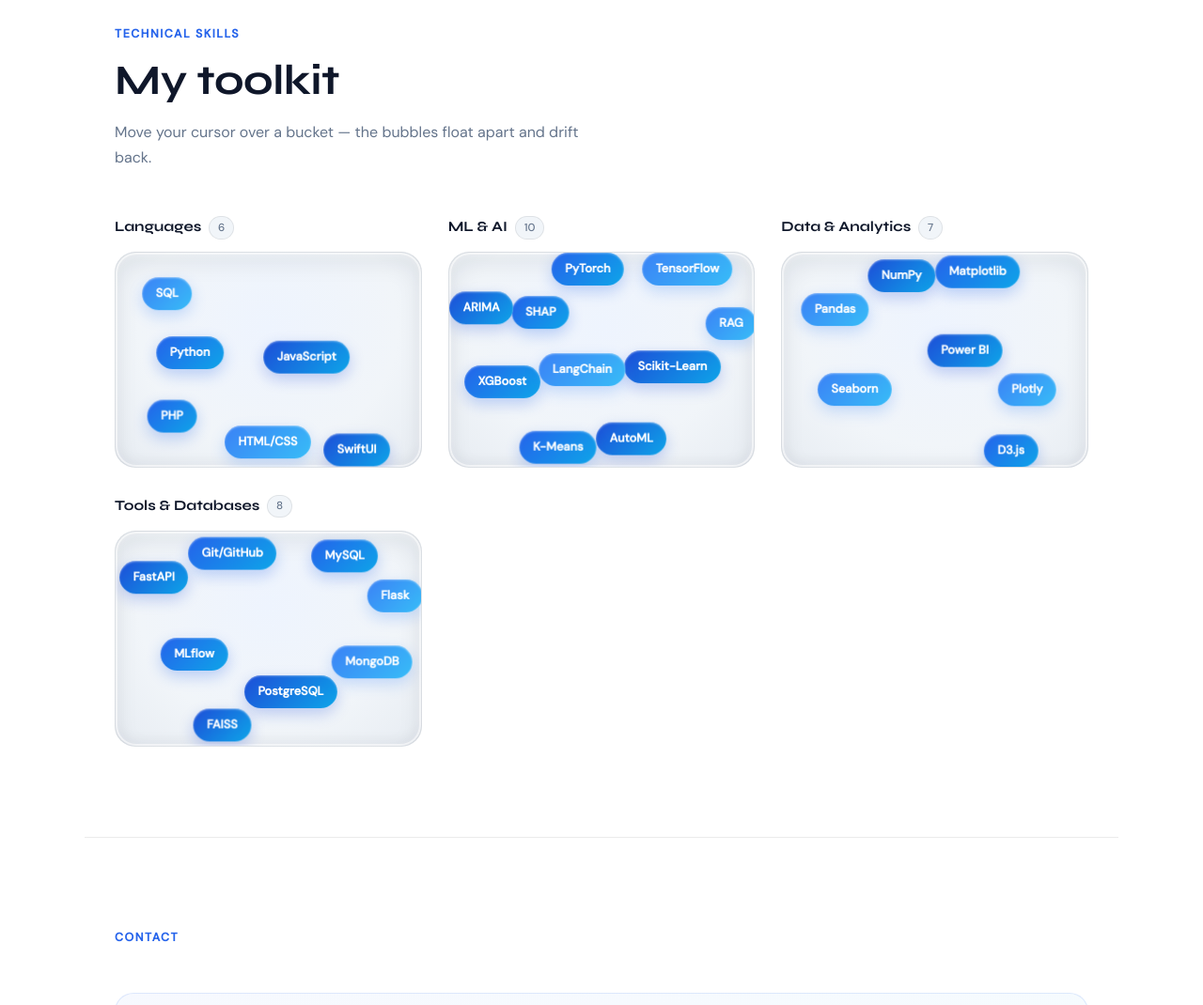
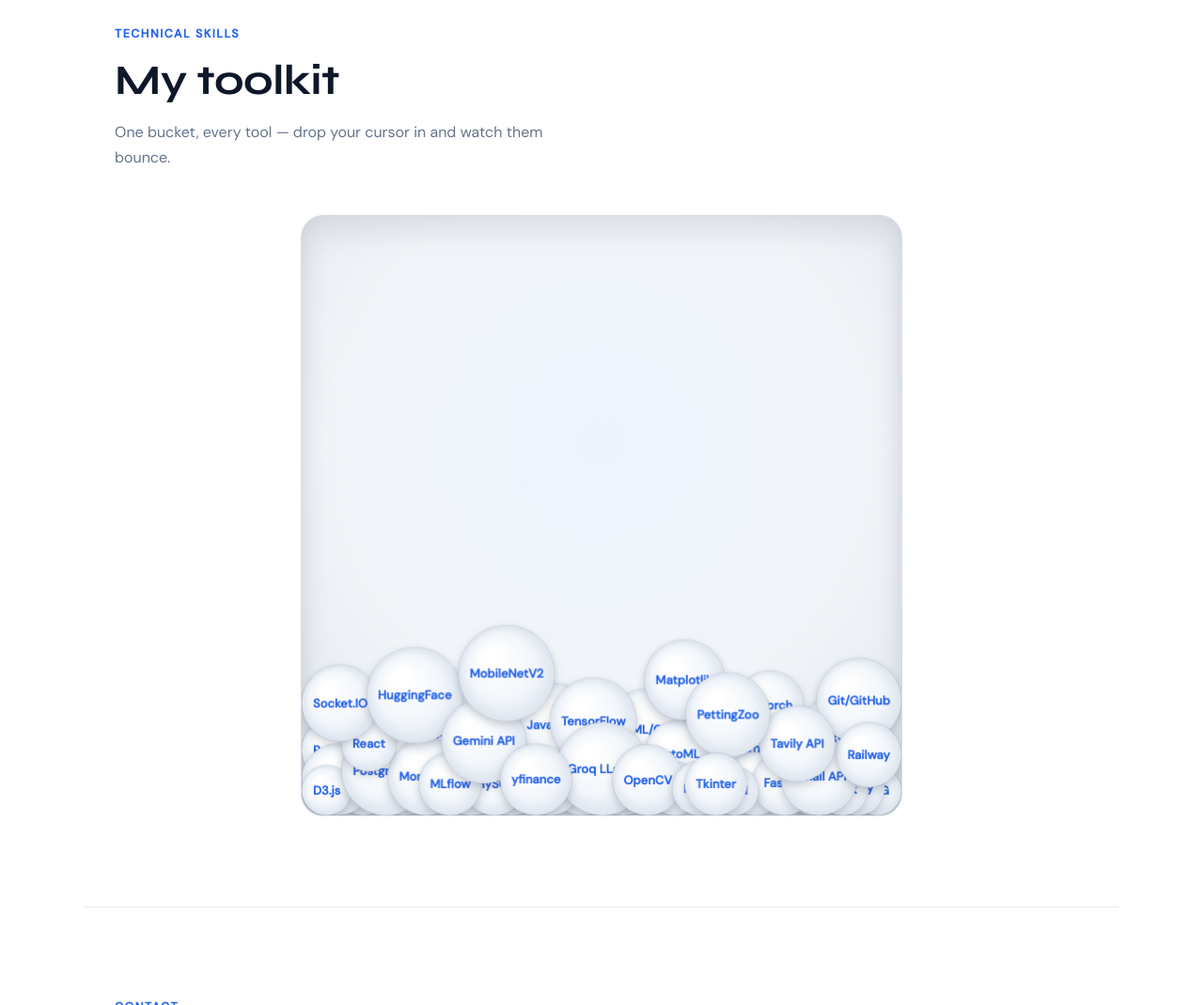
Before and after one commit to Smit-Velani/smit-velani.github.io, a website: page index.html in a window 1280 px wide. Shown: the part 4160-5230 px from the top of the page at 94% size. Drawn offline with Linux system fonts and the light colour scheme.

Commit message:
your message

```diff
--- a/index.html
+++ b/index.html
@@ -73,48 +73,26 @@
   .project-link-gh { color: var(--muted); font-size: 0.82rem; font-weight: 500; text-decoration: none; transition: color 0.2s; }
   .project-link-gh:hover { color: var(--text); }
 
-  /* ---- Skills: bubble buckets ---- */
-  .bubbles-grid { display: grid; grid-template-columns: repeat(auto-fit, minmax(260px, 1fr)); gap: 1.75rem; margin-top: 3rem; }
-  .bucket-label { font-family: 'Syne', sans-serif; font-weight: 700; font-size: 0.95rem; margin-bottom: 0.8rem; color: var(--text); display: flex; align-items: center; gap: 0.5rem; }
-  .bucket-count { font-family: 'DM Sans', sans-serif; font-weight: 500; font-size: 0.72rem; color: var(--muted); background: var(--bg3); border: 1px solid var(--border); border-radius: 100px; padding: 0.1rem 0.55rem; }
-  .bucket-jar {
+  /* ---- Skills: single square ball bucket ---- */
+  .ball-pit-wrap { display: flex; justify-content: center; margin-top: 3rem; }
+  .ball-pit {
     position: relative;
-    height: 230px;
-    border-radius: 22px;
-    background: radial-gradient(ellipse at 50% 35%, #EEF4FE 0%, var(--bg3) 60%, #E7ECF2 100%);
+    width: min(94vw, 640px);
+    aspect-ratio: 1 / 1;
+    border-radius: 24px;
+    overflow: hidden;
+    background: radial-gradient(circle at 50% 38%, #EEF4FE 0%, var(--bg3) 55%, #E1E7EF 100%);
     border: 1px solid var(--border);
-    overflow: hidden;
-    box-shadow: inset 0 10px 26px rgba(15,23,42,0.08), inset 0 -6px 14px rgba(15,23,42,0.04);
+    box-shadow: inset 0 14px 34px rgba(15,23,42,0.10), inset 0 -8px 18px rgba(15,23,42,0.05);
   }
-  .bucket-jar::before {
-    content: '';
+  .ball-pit canvas {
     position: absolute;
-    inset: 0;
-    border-radius: 22px;
-    box-shadow: inset 0 0 0 2px rgba(255,255,255,0.55), inset 0 3px 8px rgba(255,255,255,0.45);
+    top: 0; left: 0;
+    width: 100%; height: 100%;
+    display: block;
     pointer-events: none;
   }
-  .bubble {
-    position: absolute;
-    top: 0; left: 0;
-    display: inline-flex;
-    align-items: center;
-    justify-content: center;
-    padding: 0.4rem 0.9rem;
-    border-radius: 999px;
-    font-size: 0.8rem;
-    font-weight: 600;
-    color: #fff;
-    white-space: nowrap;
-    background: linear-gradient(135deg, var(--accent), var(--accent2));
-    box-shadow: 0 6px 16px rgba(37,99,235,0.28), inset 0 1px 2px rgba(255,255,255,0.4);
-    will-change: transform;
-    user-select: none;
-    pointer-events: none;
-  }
-  .bubble.v2 { background: linear-gradient(135deg, #3B82F6, #38BDF8); box-shadow: 0 6px 16px rgba(59,130,246,0.26), inset 0 1px 2px rgba(255,255,255,0.4); }
-  .bubble.v3 { background: linear-gradient(135deg, #1D4ED8, #0EA5E9); box-shadow: 0 6px 16px rgba(29,78,216,0.26), inset 0 1px 2px rgba(255,255,255,0.4); }
-  .bucket-hint { font-size: 0.8rem; color: var(--muted); margin-top: 0.6rem; }
+  .sr-only { position: absolute; width: 1px; height: 1px; overflow: hidden; clip: rect(0,0,0,0); white-space: nowrap; }
 
   .contact-wrap { background: linear-gradient(135deg, rgba(37,99,235,0.04), rgba(14,165,233,0.04)); border: 1px solid rgba(37,99,235,0.12); border-radius: 20px; padding: 3.5rem; margin-top: 3rem; text-align: center; }
   .contact-wrap-title { font-family: 'Syne', sans-serif; font-size: 2rem; font-weight: 700; margin-bottom: 0.8rem; color: var(--text); }
@@ -342,66 +320,21 @@
 <div id="skills" class="page-section">
   <div class="section-label">Technical Skills</div>
   <h2 class="section-title">My toolkit</h2>
-  <p class="section-subtitle">Move your cursor over a bucket — the bubbles float apart and drift back.</p>
+  <p class="section-subtitle">One bucket, every tool — drop your cursor in and watch them bounce.</p>
 
-  <div class="bubbles-grid">
-
-    <div class="bucket">
-      <div class="bucket-label">Languages <span class="bucket-count">6</span></div>
-      <div class="bucket-jar">
-        <span class="bubble v1">Python</span>
-        <span class="bubble v2">SQL</span>
-        <span class="bubble v3">JavaScript</span>
-        <span class="bubble v1">PHP</span>
-        <span class="bubble v2">HTML/CSS</span>
-        <span class="bubble v3">SwiftUI</span>
+  <div class="ball-pit-wrap">
+    <div class="ball-pit" id="skillPit">
+      <canvas id="skillCanvas" aria-hidden="true"></canvas>
     </div>
   </div>
 
-    <div class="bucket">
-      <div class="bucket-label">ML &amp; AI <span class="bucket-count">10</span></div>
-      <div class="bucket-jar">
-        <span class="bubble v1">PyTorch</span>
-        <span class="bubble v2">TensorFlow</span>
-        <span class="bubble v3">Scikit-Learn</span>
-        <span class="bubble v1">XGBoost</span>
-        <span class="bubble v2">LangChain</span>
-        <span class="bubble v3">AutoML</span>
-        <span class="bubble v1">SHAP</span>
-        <span class="bubble v2">RAG</span>
-        <span class="bubble v3">ARIMA</span>
-        <span class="bubble v1">K-Means</span>
-      </div>
-    </div>
-
-    <div class="bucket">
-      <div class="bucket-label">Data &amp; Analytics <span class="bucket-count">7</span></div>
-      <div class="bucket-jar">
-        <span class="bubble v2">Pandas</span>
-        <span class="bubble v3">NumPy</span>
-        <span class="bubble v1">Matplotlib</span>
-        <span class="bubble v2">Seaborn</span>
-        <span class="bubble v3">Power BI</span>
-        <span class="bubble v1">D3.js</span>
-        <span class="bubble v2">Plotly</span>
-      </div>
-    </div>
-
-    <div class="bucket">
-      <div class="bucket-label">Tools &amp; Databases <span class="bucket-count">8</span></div>
-      <div class="bucket-jar">
-        <span class="bubble v3">PostgreSQL</span>
-        <span class="bubble v1">MySQL</span>
-        <span class="bubble v2">MongoDB</span>
-        <span class="bubble v3">FAISS</span>
-        <span class="bubble v1">MLflow</span>
-        <span class="bubble v2">Flask</span>
-        <span class="bubble v3">FastAPI</span>
-        <span class="bubble v1">Git/GitHub</span>
-      </div>
-    </div>
-
-  </div>
+  <ul class="sr-only">
+    <li>Python</li><li>SQL</li><li>JavaScript</li><li>PHP</li><li>HTML/CSS</li><li>SwiftUI</li>
+    <li>PyTorch</li><li>TensorFlow</li><li>Scikit-Learn</li><li>XGBoost</li><li>LangChain</li><li>AutoML</li><li>SHAP</li><li>RAG</li><li>ARIMA</li><li>K-Means</li>
+    <li>Pandas</li><li>NumPy</li><li>Matplotlib</li><li>Seaborn</li><li>Power BI</li><li>D3.js</li><li>Plotly</li>
+    <li>PostgreSQL</li><li>MySQL</li><li>MongoDB</li><li>FAISS</li><li>MLflow</li><li>Flask</li><li>FastAPI</li><li>Git/GitHub</li>
+    <li>React</li><li>Groq LLaMA</li><li>Socket.IO</li><li>Gmail API</li><li>Railway</li><li>Tavily API</li><li>HuggingFace</li><li>Gemini API</li><li>PettingZoo</li><li>OpenCV</li><li>CNN</li><li>Keras</li><li>Tkinter</li><li>yfinance</li><li>MobileNetV2</li>
+  </ul>
 </div>
 
 <div class="divider"></div>
@@ -450,12 +383,39 @@
 </script>
 
 <script>
-  // ---- Skills bubble-bucket physics ----
-  // Each ".bucket-jar" is a top-down container; each ".bubble" inside floats
-  // gently and scatters away from the cursor, then settles back.
+  // ---- Skills: single square ball-bucket with gravity ----
+  // One square bucket (open top, closed bottom and sides) holding every
+  // skill as a floating white ball with its name across the surface.
+  // Balls drop in from the top, bounce on the floor, settle, and scatter
+  // when the cursor passes through, bouncing off each other and the walls.
   (function () {
-    const jars = document.querySelectorAll('.bucket-jar');
-    if (!jars.length) return;
+    const pit = document.getElementById('skillPit');
+    const canvas = document.getElementById('skillCanvas');
+    if (!pit || !canvas) return;
+    const ctx = canvas.getContext('2d');
+
+    const NAMES = [
+      "Python", "SQL", "JavaScript", "PHP", "HTML/CSS", "SwiftUI",
+      "PyTorch", "TensorFlow", "Scikit-Learn", "XGBoost", "LangChain", "AutoML", "SHAP", "RAG", "ARIMA", "K-Means",
+      "Pandas", "NumPy", "Matplotlib", "Seaborn", "Power BI", "D3.js", "Plotly",
+      "PostgreSQL", "MySQL", "MongoDB", "FAISS", "MLflow", "Flask", "FastAPI", "Git/GitHub",
+      "React", "Groq LLaMA", "Socket.IO", "Gmail API", "Railway", "Tavily API", "HuggingFace", "Gemini API",
+      "PettingZoo", "OpenCV", "CNN", "Keras", "Tkinter", "yfinance", "MobileNetV2"
+    ];
+
+    const FONT = "700 13px 'DM Sans', sans-serif";
+    const TEXT_COLOR = "#2563EB";
+
+    const GRAVITY = 0.32;
+    const DAMPING = 0.985;
+    const WALL_BOUNCE = 0.72;
+    const BALL_PUSH = 0.5;
+    const REPEL_RADIUS = 120;
+    const REPEL_STRENGTH = 2.4;
+    const MAX_SPEED = 15;
+
+    let size = 0;
+    let balls = [];
 
     const pointer = { x: -9999, y: -9999 };
     window.addEventListener('pointermove', function (e) {
@@ -463,51 +423,88 @@
       pointer.y = e.clientY;
     }, { passive: true });
 
-    const REPEL_RADIUS = 85;
-    const REPEL_STRENGTH = 0.85;
-    const DAMPING = 0.90;
-    const MAX_SPEED = 3.2;
-    const BOUNCE = 0.55;
+    function measureRadius(name) {
+      ctx.font = FONT;
+      const w = ctx.measureText(name).width;
+      const d = Math.max(52, w + 24);
+      return d / 2;
+    }
 
-    jars.forEach(function (jar) {
-      const bubbles = Array.prototype.slice.call(jar.querySelectorAll('.bubble'));
-      if (!bubbles.length) return;
-
-      requestAnimationFrame(function () {
-        const rect = jar.getBoundingClientRect();
-
-        const state = bubbles.map(function (bEl, i) {
-          const w = bEl.offsetWidth, h = bEl.offsetHeight;
-          const r = Math.max(w, h) / 2;
+    function buildBalls() {
+      balls = NAMES.map(function (name, i) {
+        const r = measureRadius(name);
         return {
-            el: bEl, w: w, h: h, r: r,
-            x: Math.random() * Math.max(1, rect.width - w),
-            y: Math.random() * Math.max(1, rect.height - h),
-            vx: (Math.random() - 0.5) * 0.5,
-            vy: (Math.random() - 0.5) * 0.5,
+          name: name,
+          r: r,
+          x: r + Math.random() * Math.max(1, size - 2 * r),
+          y: -(30 + Math.random() * size * 1.1),
+          vx: (Math.random() - 0.5) * 1.2,
+          vy: 0,
           phase: Math.random() * Math.PI * 2,
           seed: i
         };
       });
+    }
+
+    function resize() {
+      const rect = pit.getBoundingClientRect();
+      size = rect.width;
+      const dpr = window.devicePixelRatio || 1;
+      canvas.width = size * dpr;
+      canvas.height = size * dpr;
+      ctx.setTransform(dpr, 0, 0, dpr, 0, 0);
+    }
+
+    function drawBall(b) {
+      const cx = b.x, cy = b.y, r = b.r;
+
+      ctx.save();
+      ctx.shadowColor = 'rgba(15,23,42,0.20)';
+      ctx.shadowBlur = 10;
+      ctx.shadowOffsetY = 4;
+      const grad = ctx.createRadialGradient(cx - r * 0.3, cy - r * 0.35, r * 0.15, cx, cy, r);
+      grad.addColorStop(0, '#FFFFFF');
+      grad.addColorStop(0.65, '#F2F6FB');
+      grad.addColorStop(1, '#DCE4EE');
+      ctx.beginPath();
+      ctx.arc(cx, cy, r, 0, Math.PI * 2);
+      ctx.fillStyle = grad;
+      ctx.fill();
+      ctx.lineWidth = 1;
+      ctx.strokeStyle = 'rgba(15,23,42,0.08)';
+      ctx.stroke();
+      ctx.restore();
+
+      ctx.beginPath();
+      ctx.ellipse(cx - r * 0.32, cy - r * 0.4, r * 0.34, r * 0.16, -0.5, 0, Math.PI * 2);
+      ctx.fillStyle = 'rgba(255,255,255,0.6)';
+      ctx.fill();
+
+      ctx.font = FONT;
+      ctx.fillStyle = TEXT_COLOR;
+      ctx.textAlign = 'center';
+      ctx.textBaseline = 'middle';
+      ctx.fillText(b.name, cx, cy + 1);
+    }
 
     function step() {
-          const r = jar.getBoundingClientRect();
-          const localX = pointer.x - r.left;
-          const localY = pointer.y - r.top;
-          const hovering = localX > -40 && localX < r.width + 40 && localY > -40 && localY < r.height + 40;
+      ctx.clearRect(0, 0, size, size);
 
-          for (let i = 0; i < state.length; i++) {
-            const b = state[i];
-            const cx = b.x + b.w / 2;
-            const cy = b.y + b.h / 2;
+      const rect = pit.getBoundingClientRect();
+      const localX = pointer.x - rect.left;
+      const localY = pointer.y - rect.top;
+      const hovering = localX > -30 && localX < size + 30 && localY > -30 && localY < size + 30;
 
-            b.phase += 0.014;
-            b.vx += Math.cos(b.phase + b.seed) * 0.006;
-            b.vy += Math.sin(b.phase * 1.3 + b.seed) * 0.006;
+      for (let i = 0; i < balls.length; i++) {
+        const b = balls[i];
+
+        b.vy += GRAVITY;
+
+        b.phase += 0.02;
+        b.vx += Math.cos(b.phase + b.seed) * 0.01;
 
         if (hovering) {
-              const dx = cx - localX;
-              const dy = cy - localY;
+          const dx = b.x - localX, dy = b.y - localY;
           const dist = Math.sqrt(dx * dx + dy * dy) || 1;
           if (dist < REPEL_RADIUS) {
             const force = ((REPEL_RADIUS - dist) / REPEL_RADIUS) * REPEL_STRENGTH;
@@ -516,14 +513,13 @@
           }
         }
 
-            for (let j = i + 1; j < state.length; j++) {
-              const o = state[j];
-              const ox = (o.x + o.w / 2) - cx;
-              const oy = (o.y + o.h / 2) - cy;
+        for (let j = i + 1; j < balls.length; j++) {
+          const o = balls[j];
+          const ox = o.x - b.x, oy = o.y - b.y;
           const odist = Math.sqrt(ox * ox + oy * oy) || 1;
           const minDist = b.r + o.r;
           if (odist < minDist) {
-                const push = ((minDist - odist) / minDist) * 0.5;
+            const push = ((minDist - odist) / minDist) * BALL_PUSH;
             const nx = ox / odist, ny = oy / odist;
             b.vx -= nx * push; b.vy -= ny * push;
             o.vx += nx * push; o.vy += ny * push;
@@ -537,22 +533,47 @@
           b.vy = (b.vy / speed) * MAX_SPEED;
         }
 
-            b.x += b.vx; b.y += b.vy;
+        b.x += b.vx;
+        b.y += b.vy;
 
-            if (b.x < 0) { b.x = 0; b.vx *= -BOUNCE; }
-            if (b.y < 0) { b.y = 0; b.vy *= -BOUNCE; }
-            if (b.x + b.w > r.width) { b.x = r.width - b.w; b.vx *= -BOUNCE; }
-            if (b.y + b.h > r.height) { b.y = r.height - b.h; b.vy *= -BOUNCE; }
+        // left / right walls
+        if (b.x - b.r < 0) {
+          b.x = b.r;
+          if (b.vx < 0) b.vx = -b.vx * WALL_BOUNCE;
+        } else if (b.x + b.r > size) {
+          b.x = size - b.r;
+          if (b.vx > 0) b.vx = -b.vx * WALL_BOUNCE;
+        }
 
-            b.el.style.transform = 'translate3d(' + b.x + 'px,' + b.y + 'px,0)';
+        // floor only — the top of the bucket stays open so balls fall in
+        if (b.y + b.r > size) {
+          b.y = size - b.r;
+          if (b.vy > 0) b.vy = -b.vy * WALL_BOUNCE;
+        }
+
+        drawBall(b);
       }
 
       requestAnimationFrame(step);
     }
 
+    function start() {
+      resize();
+      buildBalls();
       requestAnimationFrame(step);
+    }
+
+    let resizeTimer = null;
+    window.addEventListener('resize', function () {
+      clearTimeout(resizeTimer);
+      resizeTimer = setTimeout(resize, 150);
     });
-    });
+
+    if (document.fonts && document.fonts.ready) {
+      document.fonts.ready.then(start).catch(start);
+    } else {
+      start();
+    }
   })();
 </script>
 </body>
```
Lines whose indentation alone changed are shown as unchanged.
